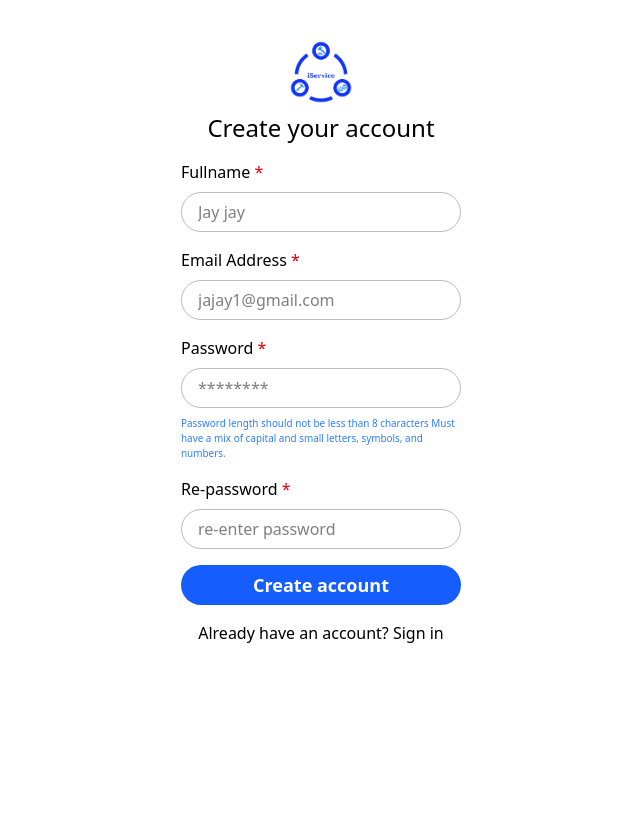
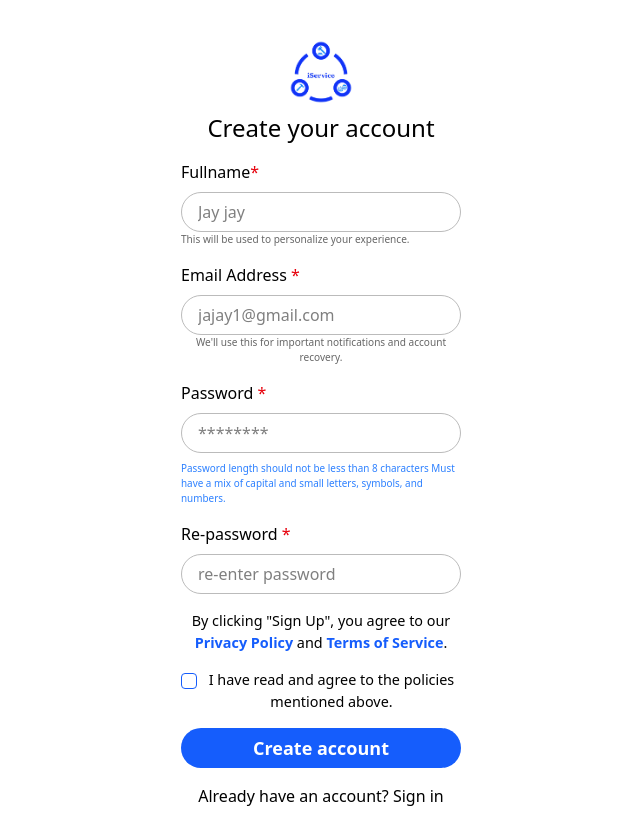
Before and after one commit to Hnn3y/iService, a React (Vite) app in the folder Frontend/: page /auth/signup in a window 1280 px wide. Shown: the whole page, without its empty margins (319-959 px from the left). Before the commit the page ends 800 px from the top, so only its background shows below. Built offline with nearby package versions, Linux system fonts and the light colour scheme.

Commit message:
Added Privacy consent to the signup page

```diff
--- a/Frontend/src/pages/auth/Login.jsx
+++ b/Frontend/src/pages/auth/Login.jsx
@@ -71,7 +71,7 @@ const Login = () => {
         <div className="remember-me flex items-center gap-2 relative">
           <input type="checkbox" className="w-4 h-4 z-10 cursor-pointer" />
           <p>Remember me</p>
-          <span className="copy-checkbox w-4 h-4 flex justify-center items-center top-[50%] translate-y-[-50%] absolute border border-blue-600 rounded-sm">
+          <span className={`copy-checkbox w-4 h-4 flex justify-center items-center top-[50%] translate-y-[-50%] absolute border border-blue-600 rounded-sm}`}>
             {<FontAwesomeIcon icon={faCheck} className="text-xs text-[#fff]" />}
           </span>
         </div>
--- a/Frontend/src/pages/auth/SignUp.jsx
+++ b/Frontend/src/pages/auth/SignUp.jsx
@@ -1,6 +1,8 @@
 import { useState, useContext } from "react";
 import { UserContext } from "../../contexts/UserContext";
 import { Link, useNavigate } from "react-router-dom";
+import { FontAwesomeIcon } from "@fortawesome/react-fontawesome";
+import { faCheck } from "@fortawesome/free-solid-svg-icons";
 import logo from "../../assets/logo.png";
 import styles from "./signUp.module.css";
 
@@ -44,8 +46,9 @@ const SignUp = () => {
 
       <div className="form-content w-full flex flex-col gap-4">
         <div className="fullname-box w-full flex flex-col items-start gap-2">
-          <label htmlFor="fullname">
+          <label htmlFor="fullname" className="flex">
             Fullname <span className="text-red-600">*</span>
+
           </label>
           <input
             type="text"
@@ -55,10 +58,12 @@ const SignUp = () => {
             placeholder="Jay jay"
             className="w-full h-[2.5rem] px-4 border rounded-3xl"
           />
+          <small id="name-help" className="text-[0.63em] text-[#666] mt-[-0.5rem] block">This will be used to personalize your experience.</small>
         </div>
         <div className="email-box w-full flex flex-col items-start gap-2">
           <label>
             Email Address <span className="text-red-600">*</span>
+
           </label>
           <input
             type="email"
@@ -69,6 +74,7 @@ const SignUp = () => {
             // onChange={(e) => setInputEmail(e.target.value)}
             className="w-full h-[2.5rem] px-4 border rounded-3xl"
           />
+          <small id="name-help" className="text-[0.63em] text-[#666] block mt-[-0.5rem]">We'll use this for important notifications and account recovery.</small>
         </div>
 
         <div className="password-box flex flex-col items-start gap-2">
@@ -99,6 +105,16 @@ const SignUp = () => {
             className="w-full h-[2.5rem] px-4 border rounded-3xl"
           />
         </div>
+        <div className="w-full privacy-consent text-[.9rem] flex flex-col gap-4">
+            <p>By clicking "Sign Up", you agree to our <a href="/privacy-policy.html" target="_blank" className="text-blue-600"><strong>Privacy Policy</strong></a> and <a href="/terms-of-service.html" target="_blank" className="text-blue-600"><strong>Terms of Service</strong></a>.</p>
+            <div className="form-group" className="w-full  flex items-start gap-2 relative">
+                <input type="checkbox"  name="agreeToTerms" value="yes" id="agreeToTerms" className="mt-1 z-10" required />
+                <label htmlFor="agreeToTerms" className="checkbox-label w-full ">I have read and agree to the policies mentioned above.</label>
+                <span className="copy-checkbox w-4 h-4 flex justify-center items-center top-1 absolute border border-blue-600 rounded-sm">
+            {<FontAwesomeIcon icon={faCheck} className="text-xs text-[#fff]" />}
+          </span>
+            </div>
+        </div>
       </div>
 
       <button
--- a/Frontend/src/pages/auth/signup.module.css
+++ b/Frontend/src/pages/auth/signup.module.css
@@ -3,3 +3,11 @@
     /* padding-inline: 1rem; */
     border: 1px solid #bbbbbb;
 }
+
+.signUp > div:nth-child(2) > div:last-child > div input{
+    opacity: 0;
+}
+.signUp > div:nth-child(2) > div:last-child > div input:checked ~ span {
+    background-color: blue;
+
+}
```
